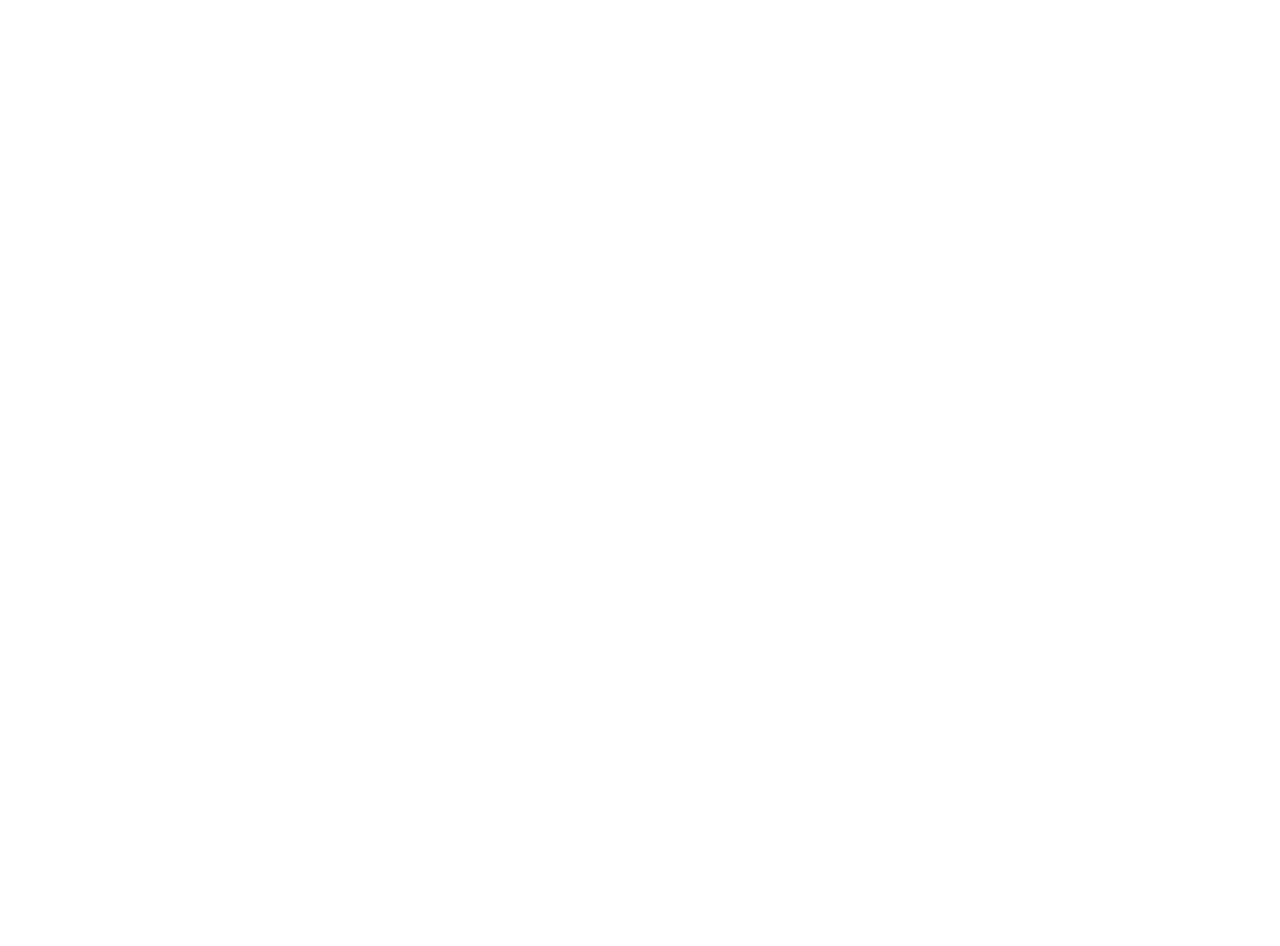
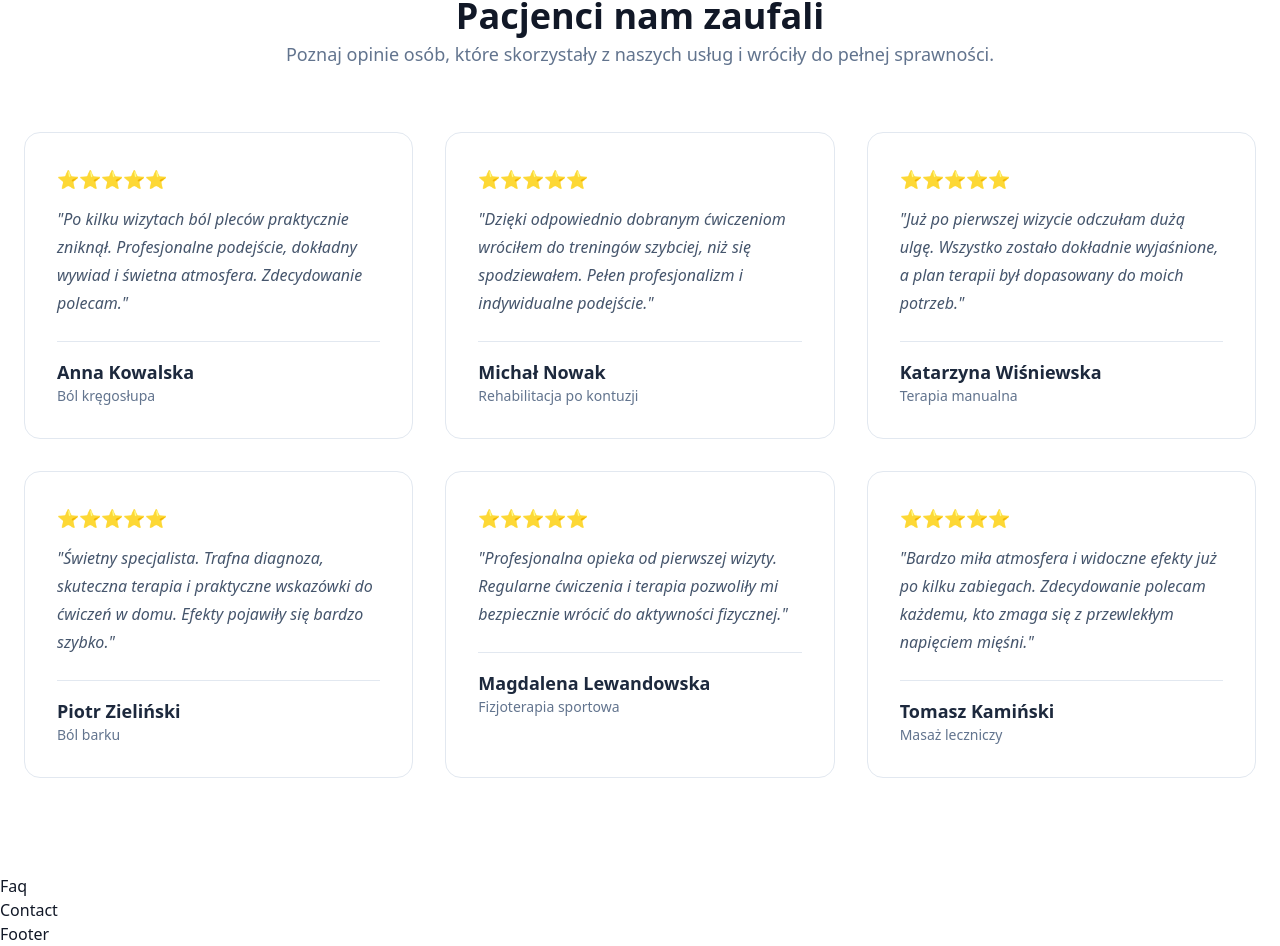
Before and after one commit to Jcode-9/physiotherapist, a Next.js app: page / in a window 1280 px wide. Shown: the part 2418-3364 px from the top of the page. Before the commit the page ends 2382 px from the top, so only its background shows below. Built offline with nearby package versions, Linux system fonts and the light colour scheme.

Commit message:
feat: add testimonials section

```diff
--- a/src/components/sections/Testimonials.tsx
+++ b/src/components/sections/Testimonials.tsx
@@ -1,3 +1,28 @@
+import { styles } from "@/lib/constants";
+import SectionHeading from "../ui/SectionHeading";
+import { testimonialsData } from "@/data/testimonials";
+import Card from "../ui/Card";
+
 export default function Testimonials() {
-  return <section>Testimonials</section>;
+  return (
+    <section className={styles.section}>
+      <div className={`${styles.container} flex flex-col gap-16`}>
+        <SectionHeading align="center" badge={testimonialsData.badge} title={testimonialsData.title} description={testimonialsData.description}></SectionHeading>
+        <div className="grid grid-cols-3 gap-8">
+          {testimonialsData.testimonials.map((testimonial) => (
+            <Card key={testimonial.name}>
+              <p className="mb-3 text-lg">⭐⭐⭐⭐⭐</p>
+              <blockquote className="mb-6 leading-7 text-slate-600 italic">
+                "{testimonial.content}"
+              </blockquote>
+              <div className="mt-auto border-t border-slate-200 pt-4">
+                <h3 className="text-lg font-semibold text-slate-800">{testimonial.name}</h3>
+                <p className="text-sm text-slate-500">{testimonial.role}</p>
+              </div>
+            </Card>
+          ))}
+        </div>
+      </div>
+    </section>
+  )
 }
--- /dev/null
+++ b/src/data/testimonials.ts
@@ -0,0 +1,51 @@
+export const testimonialsData = {
+  badge: "Opinie",
+  title: "Pacjenci nam zaufali",
+  description:
+    "Poznaj opinie osób, które skorzystały z naszych usług i wróciły do pełnej sprawności.",
+
+  testimonials: [
+    {
+      name: "Anna Kowalska",
+      role: "Ból kręgosłupa",
+      content:
+        "Po kilku wizytach ból pleców praktycznie zniknął. Profesjonalne podejście, dokładny wywiad i świetna atmosfera. Zdecydowanie polecam.",
+      rating: 5,
+    },
+    {
+      name: "Michał Nowak",
+      role: "Rehabilitacja po kontuzji",
+      content:
+        "Dzięki odpowiednio dobranym ćwiczeniom wróciłem do treningów szybciej, niż się spodziewałem. Pełen profesjonalizm i indywidualne podejście.",
+      rating: 5,
+    },
+    {
+      name: "Katarzyna Wiśniewska",
+      role: "Terapia manualna",
+      content:
+        "Już po pierwszej wizycie odczułam dużą ulgę. Wszystko zostało dokładnie wyjaśnione, a plan terapii był dopasowany do moich potrzeb.",
+      rating: 5,
+    },
+    {
+      name: "Piotr Zieliński",
+      role: "Ból barku",
+      content:
+        "Świetny specjalista. Trafna diagnoza, skuteczna terapia i praktyczne wskazówki do ćwiczeń w domu. Efekty pojawiły się bardzo szybko.",
+      rating: 5,
+    },
+    {
+      name: "Magdalena Lewandowska",
+      role: "Fizjoterapia sportowa",
+      content:
+        "Profesjonalna opieka od pierwszej wizyty. Regularne ćwiczenia i terapia pozwoliły mi bezpiecznie wrócić do aktywności fizycznej.",
+      rating: 5,
+    },
+    {
+      name: "Tomasz Kamiński",
+      role: "Masaż leczniczy",
+      content:
+        "Bardzo miła atmosfera i widoczne efekty już po kilku zabiegach. Zdecydowanie polecam każdemu, kto zmaga się z przewlekłym napięciem mięśni.",
+      rating: 5,
+    },
+  ],
+};
```
